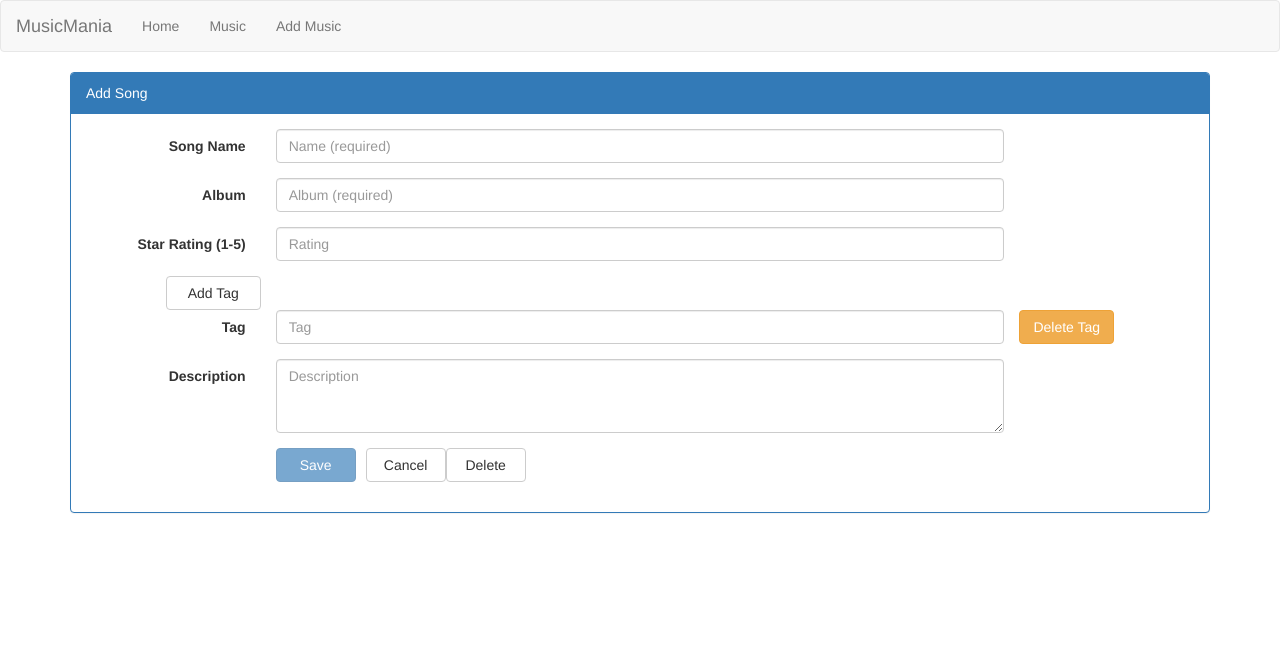
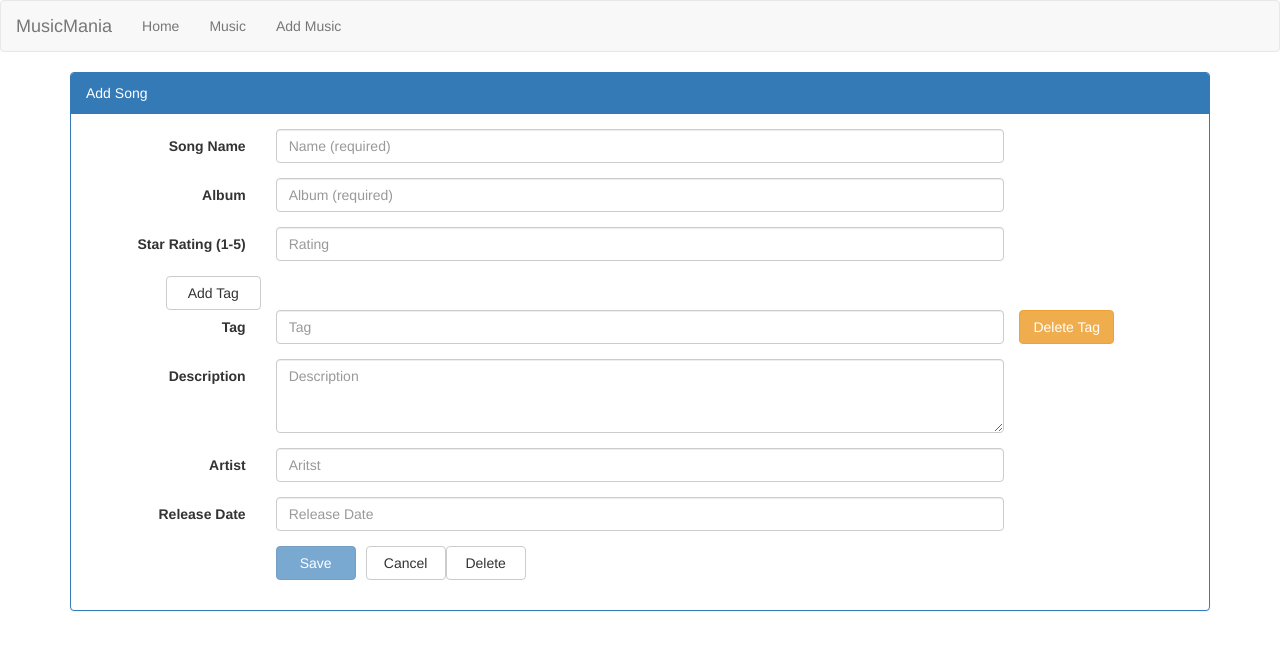
Before and after one commit to aakashtiwari/spotify, an Angular app: page /musicEdit/0 in a window 1280 px wide. Shown: the top 650 px of the page. Built offline with nearby package versions, Linux system fonts and the light colour scheme.

Commit message:
adds more changes

```diff
--- a/src/app/music/music-edit/music-edit.component.html
+++ b/src/app/music/music-edit/music-edit.component.html
@@ -96,6 +96,37 @@
           </div>
         </div>
 
+				<div class="form-group" [ngClass]="{'has-error': displayMessage.artist}">
+          <label class="col-md-2 control-label" for="artistId">Artist</label>
+
+          <div class="col-md-8">
+            <input class="form-control"
+                    id="artistId"
+                    placeholder="Aritst"
+                    rows=3
+                    formControlName="artist" />
+            <span class="help-block" *ngIf="displayMessage.artist">
+                    {{ displayMessage.artist }}
+            </span>
+          </div>
+        </div>
+
+        <div class="form-group" [ngClass]="{'has-error': displayMessage.release_date}">
+          <label class="col-md-2 control-label" for="artistId">Release Date</label>
+
+          <div class="col-md-8">
+            <input class="form-control"
+                    id="releaseDateId"
+                    placeholder="Release Date"
+                    rows=3
+                    type="number"
+                    formControlName="release_date" />
+            <span class="help-block" *ngIf="displayMessage.release_date">
+                    {{ displayMessage.release_date 		 }}
+            </span>
+          </div>
+        </div>
+
         <div class="form-group">
           <div class="col-md-4 col-md-offset-2">
             <span>
--- a/src/app/music/music-edit/music-edit.component.ts
+++ b/src/app/music/music-edit/music-edit.component.ts
@@ -58,6 +58,9 @@ export class MusicEditComponent implements OnInit, AfterViewInit, OnDestroy {
             },
             star_rating: {
                 range: 'Rate the product between 1 (lowest) and 5 (highest).'
+            },
+            artist: {
+            	required: 'Artist name is required.'
             }
         };
 
@@ -74,7 +77,9 @@ export class MusicEditComponent implements OnInit, AfterViewInit, OnDestroy {
             album: ['', Validators.required],
             star_rating: ['', NumberValidators.range(1, 5)],
             tags: this.fb.array([]),
-            description: ''
+            description: '',
+            artist: ['', Validators.required],
+            release_date: ''
         });
 
         // Read the song Id from the route parameter
```
